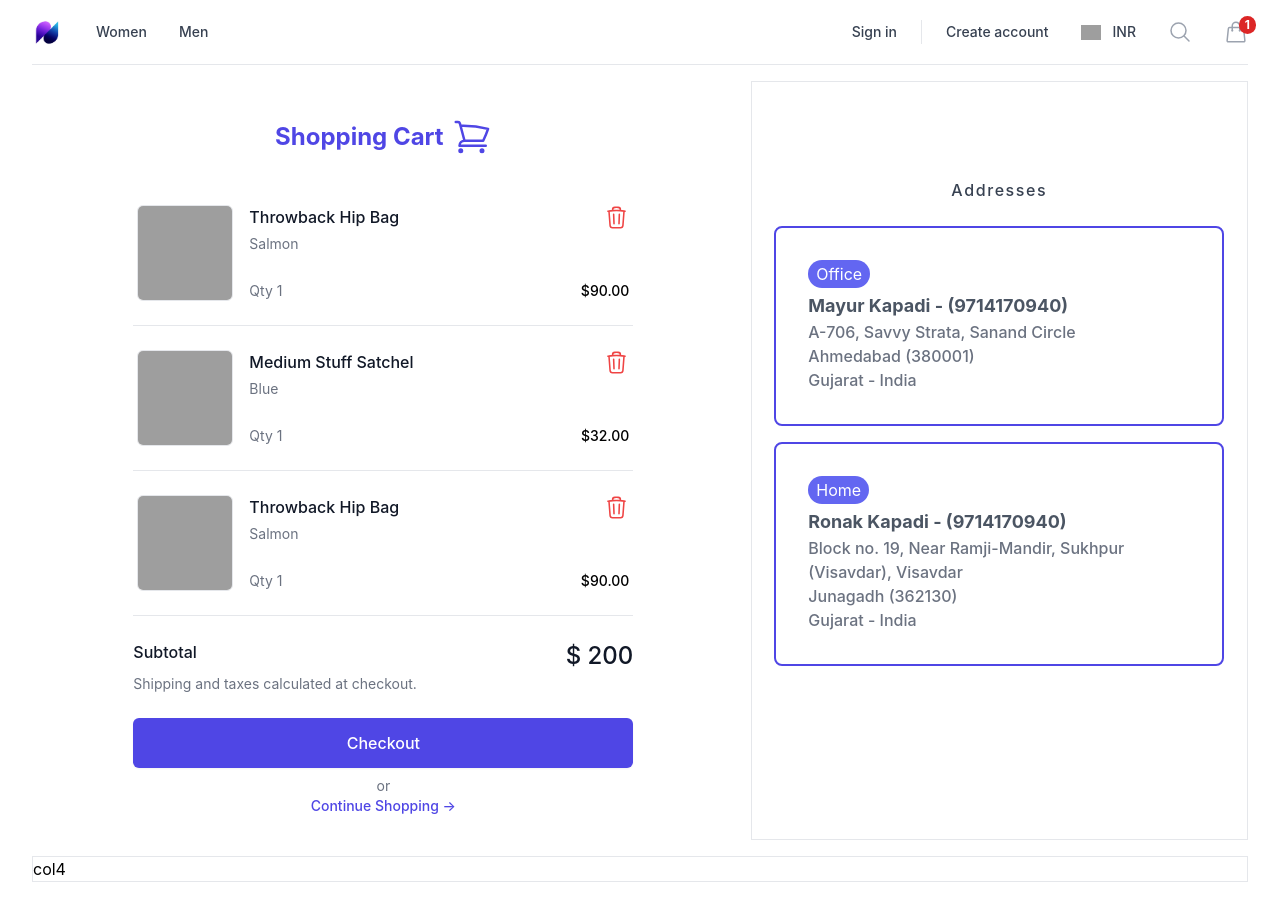
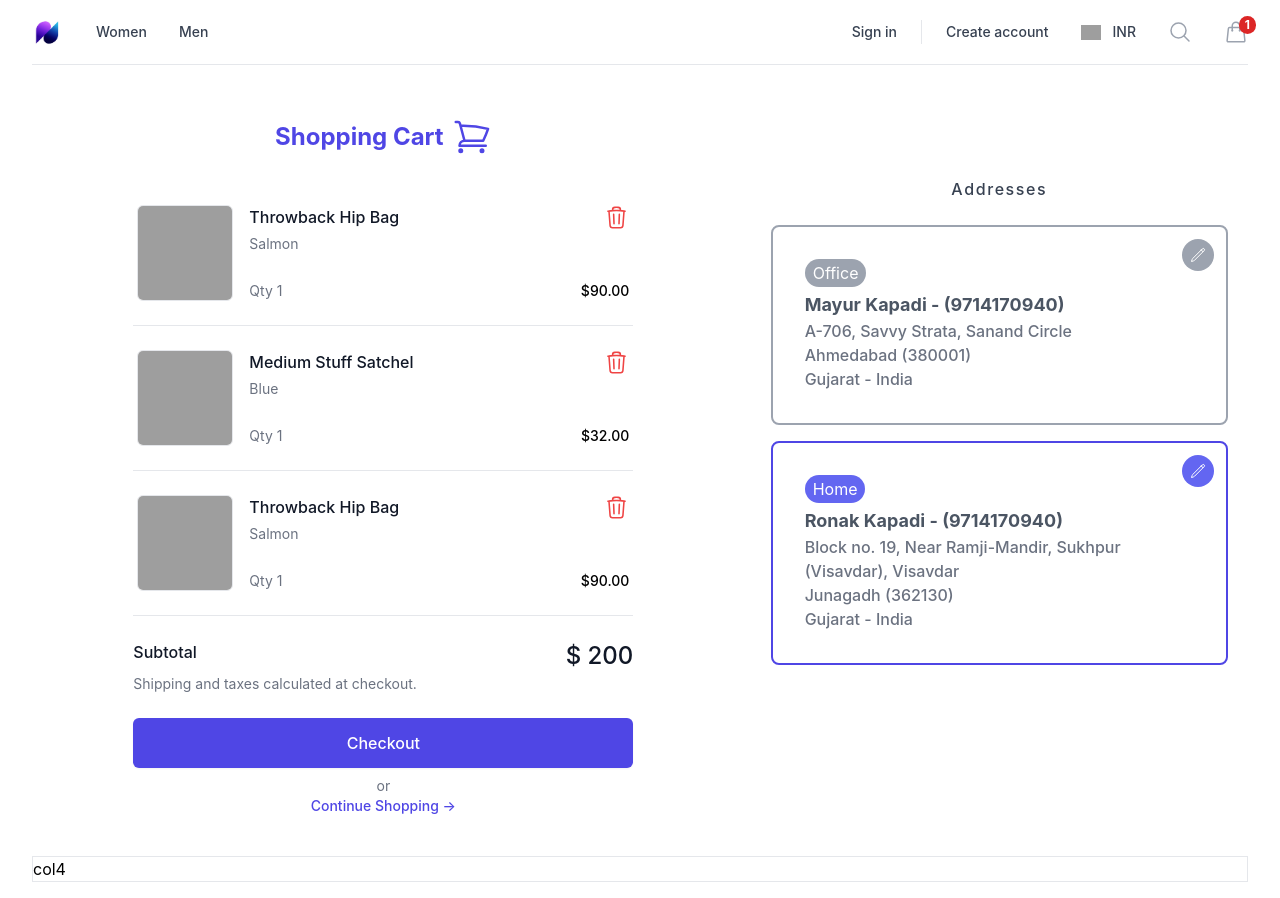
Before and after one commit to ronakkitpathsolutions/product-dashboard-admin-layout, a React (Create React App) app: page /add-to-cart/04 in a window 1280 px wide. Built offline with nearby package versions, Linux system fonts and the light colour scheme; grey boxes are pictures that could not be loaded; what tailwindcss-aspect-ratio would draw is missing.

Commit message:
FIX: UI changes in shipping cart page.

```diff
--- a/src/common/utilities/AddressCard.js
+++ b/src/common/utilities/AddressCard.js
@@ -1,13 +1,15 @@
+import { PencilIcon } from '@heroicons/react/24/outline'
 import React from 'react'
+import { classNames } from '../../utils/function'
 import Badge from './Badge'
 
 const AddressCard = ({ isDefaultShipping, shipping_name, type_of_address, address_line_1, ...props }) => {
     return (
-        <div className="p-4 w-full mx-auto lg:w-[450px] border-2 border-indigo-600 rounded-lg mb-4">
+        <div className={classNames(isDefaultShipping ? "border-indigo-600" : "border-gray-400","relative p-4 w-full mx-auto lg:w-[full] xl:w-[600px] border-2 rounded-lg mb-4 cursor-pointer")}>
             <div className="flex rounded-lg h-full p-4 flex-col">
                 <div className="flex items-center mb-1">
                     <div className="inline-flex items-center justify-center flex-shrink-0">
-                        <Badge className="bg-indigo-500 text-white px-[8px] py-[2px] rounded-2xl" {...{type: "label", label: type_of_address}} />
+                        <Badge className={classNames(isDefaultShipping? "bg-indigo-500" : "bg-gray-400", "text-white px-[8px] py-[2px] rounded-2xl")} {...{type: "label", label: type_of_address}} />
                     </div>
                 </div>
                 <div className="flex-grow">
@@ -16,6 +18,9 @@ const AddressCard = ({ isDefaultShipping, shipping_name, type_of_address, addres
                     <p className='text-md text-gray-500 font-medium' >{props.city} ({props.pin_code})</p>
                     <p className='text-md text-gray-500 font-medium' >{props.state} - {props.country}</p>
                 </div>
+                <div className={classNames(!isDefaultShipping ? "bg-gray-400" : "bg-indigo-500", 'absolute w-8 h-8 rounded-full top-[0.75rem] right-[0.75rem]')} >
+                        <PencilIcon className='w-4 h-4 mt-[8px] mx-auto text-white' />
+                </div>
             </div>
         </div>
     )
--- a/src/presentation/cart/Cart.jsx
+++ b/src/presentation/cart/Cart.jsx
@@ -57,8 +57,8 @@ const Cart = ({ ...props }) => {
                     </div>
                     <TotalAmount className="border-t border-gray-200 py-6 px-4 lg:px-0 sm:w-[460px] sm:px-1 md:w-full mx-auto lg:w-[500px]" {...{sub_total: 200.00}} />
                 </div>
-                <div className='border col-span-12 md:col-span-5'>
-                    <Addresses {...{}} className="text-gray-400 body-font" />
+                <div className='col-span-12 md:col-span-5'>
+                    <Addresses className="text-gray-400 body-font" />
                 </div>
                 <div className='border col-span-12'>col4</div>
             </div>
```
